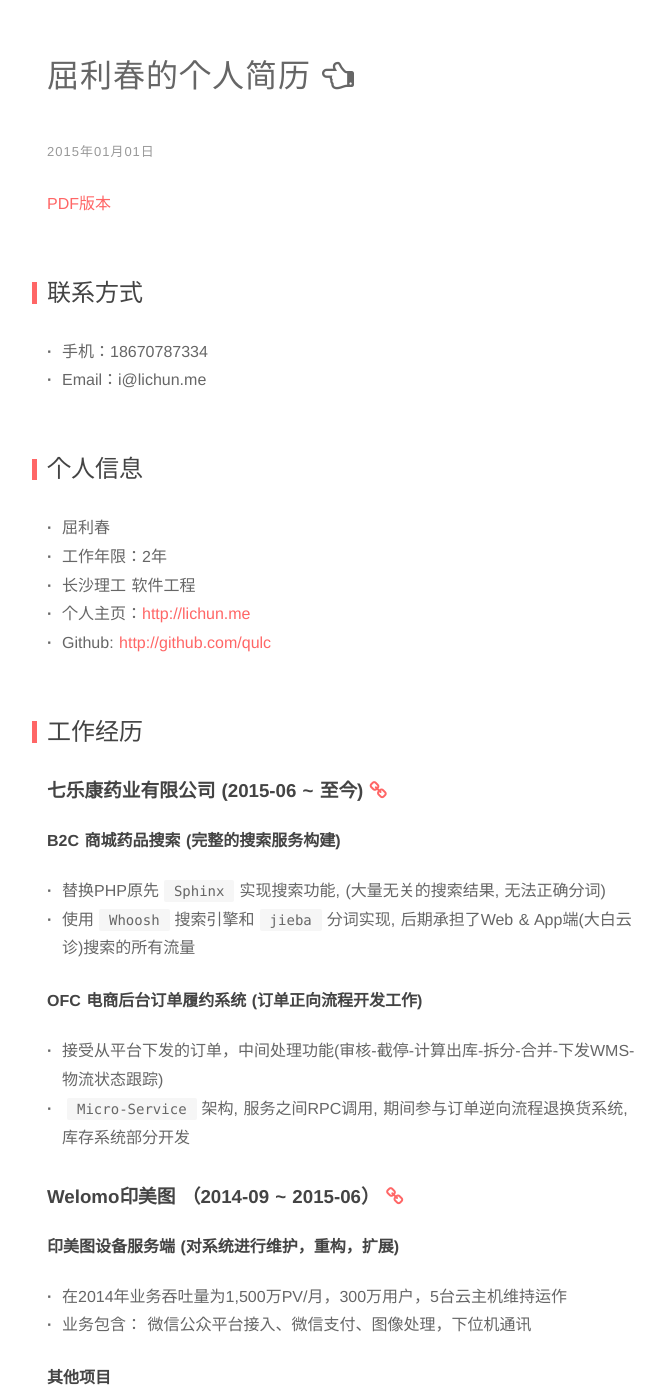
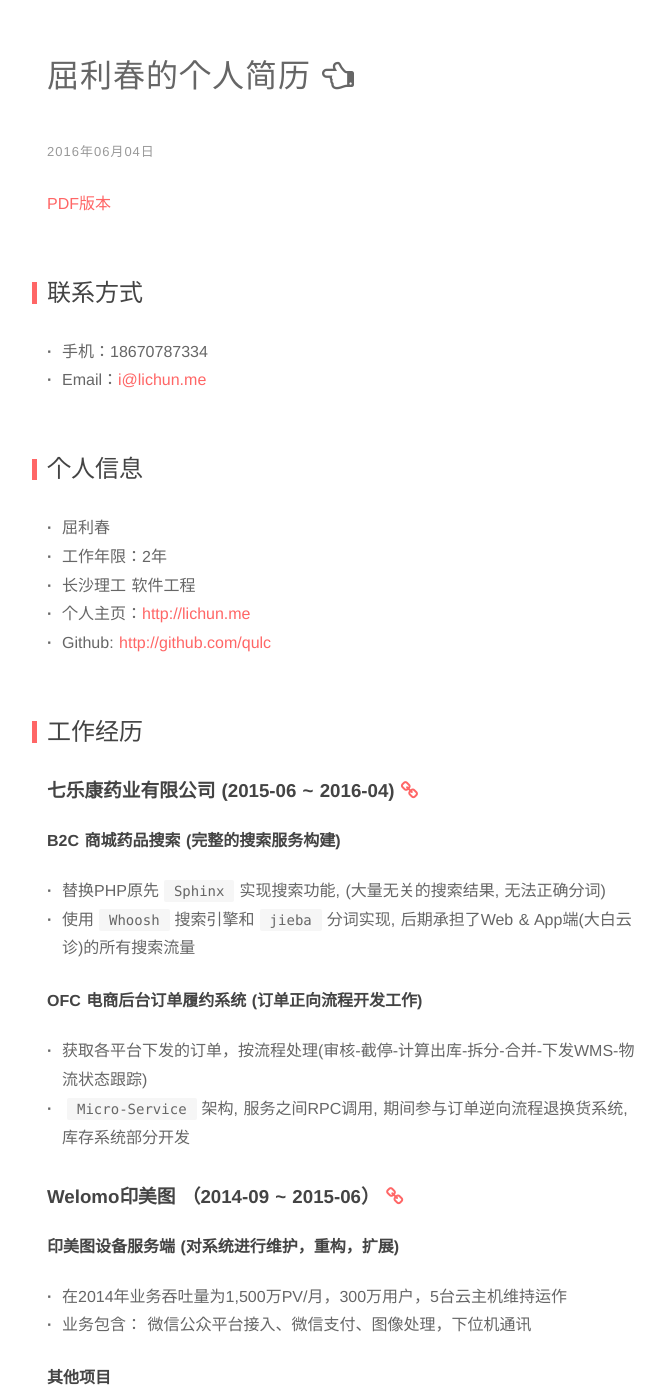
Before and after one commit to qulc/qulc.github.io, a Jekyll site: the page built from _posts/2015-01-01-resume.md, in a window 1280 px wide and 1400 px high. Shown: the whole window, without its empty margins (293-958 px from the left). Built offline with Jekyll 4.4.1, drawn with Linux system fonts in a browser that asks for light colours; nearby versions of some CDN libraries; comment, search, counter and statistics services are not loaded; some of the changed text lies outside the part shown.

Commit message:
update my resume

```diff
--- a/_posts/2015-01-01-resume.md
+++ b/_posts/2015-01-01-resume.md
@@ -1,14 +1,14 @@
 ---
 layout: post
 title:  "屈利春的个人简历"
-date:   2015-01-01
+date:   2016-06-04
 categories: record
 ---
 [PDF版本](/resume.pdf){:target="_blank"}
 
 ## 联系方式
 - 手机：18670787334
-- Email：i@lichun.me
+- Email：[i@lichun.me](mailto:i@lichun.me)
 
 ## 个人信息
 - 屈利春
@@ -19,14 +19,14 @@ categories: record
 
 ## 工作经历
 
-### **七乐康药业有限公司 (2015-06 ~ 至今)** [<i class="fa fa-link"></i>](http://7lk.com/){:target="_blank"}
+### **七乐康药业有限公司 (2015-06 ~ 2016-04)** [<i class="fa fa-link"></i>](http://7lk.com/){:target="_blank"}
 
 #### **B2C 商城药品搜索 (完整的搜索服务构建)**
 - 替换PHP原先`Sphinx`实现搜索功能, (大量无关的搜索结果, 无法正确分词)
-- 使用`Whoosh`搜索引擎和`jieba`分词实现, 后期承担了Web & App端(大白云诊)搜索的所有流量
+- 使用`Whoosh`搜索引擎和`jieba`分词实现, 后期承担了Web & App端(大白云诊)的所有搜索流量
 
 #### **OFC 电商后台订单履约系统 (订单正向流程开发工作)**
-- 接受从平台下发的订单，中间处理功能(审核-截停-计算出库-拆分-合并-下发WMS-物流状态跟踪)
+- 获取各平台下发的订单，按流程处理(审核-截停-计算出库-拆分-合并-下发WMS-物流状态跟踪)
 - `Micro-Service`架构, 服务之间RPC调用, 期间参与订单逆向流程退换货系统, 库存系统部分开发
 
 
@@ -55,17 +55,16 @@ categories: record
 ## 技能清单
 * 了解`Python/C API`的使用
 * 熟悉`RESTful API` 开发模式
-* 良好的编码习惯,遵循`Pep8`规范,单元测试
-* 了解编写`Shell Script`服务器自动化运维
+* 熟悉`Linux`系统,作为主力开发环境
+* 良好的编码习惯, 遵循`Pep8`规范, 单元测试
 * 有`Redis``Mongodb`等NoSQL数据库使用经验
 * 熟悉Python图像处理`Pillow`爬虫`PySpider`等库
 * Python主流Web框架都有涉及, 熟悉`Django``Tornado``Flask`
 
 ## 加分 or 减分 ?
-* 前iOS开发者，`Swift`学习中
-* 了解部分前端知识, `Node.js`用户
-* 喜欢用`C#`写Windows平台的小程序.
+* 早期iOS开发者，`Swift`学习中
+* 了解部分前端知识, 使用`Angular2``TypeScript`进行开发
 
-
-## 致谢
-* 感谢您花时间阅读我的简历，期待能有机会和您共事。
+## 求职意向
+* 工作地点: 广州、深圳、长沙
+* Python开发工程师、前端开发工程师
```
Also changed, not shown: 1 other file.
